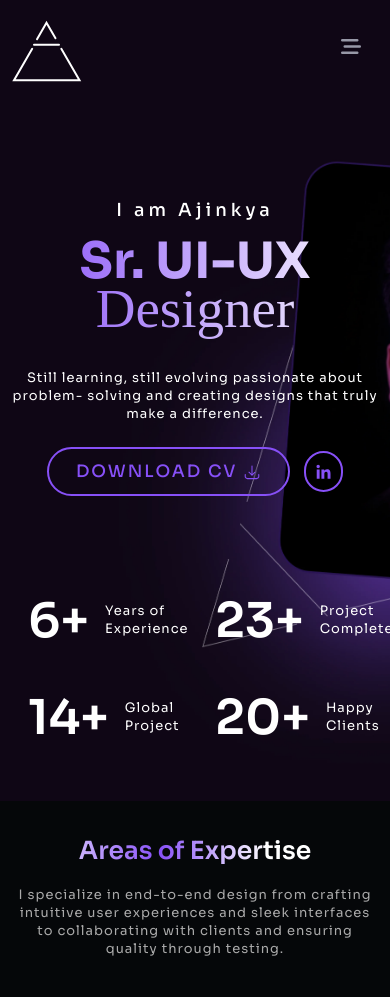
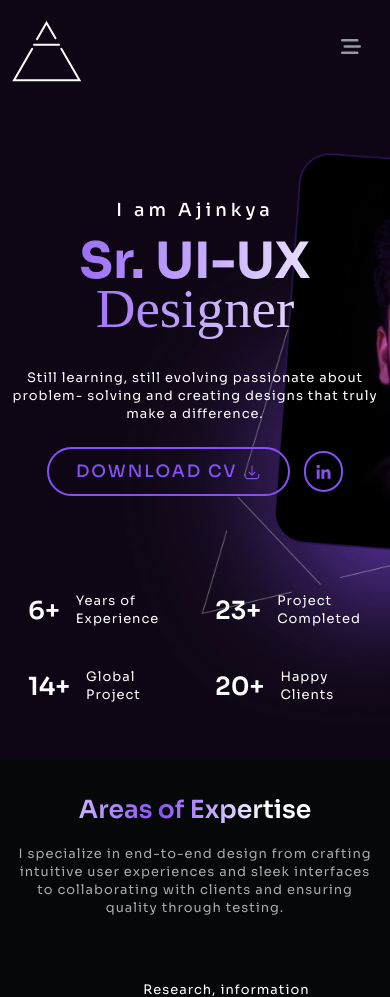
Before and after one commit to rohitwarke08/ak, a PHP site: page / in a window 390 px wide; the page is wider, and only the part inside the window is pictured. Shown: the top 997 px of that part. Run offline with PHP 8.4, Linux system fonts and the light colour scheme; some libraries are stand-ins or nearby versions; some web fonts are replaced.

Commit message:
Update responsive-style.css

```diff
--- a/css/responsive-style.css
+++ b/css/responsive-style.css
@@ -58,6 +58,9 @@
     h5 {
         font-size: 1rem;
     }
+    h4 {
+    font-size: 25px;
+    }
     p{
         font-size: 13px;
         line-height: 18px;
```
